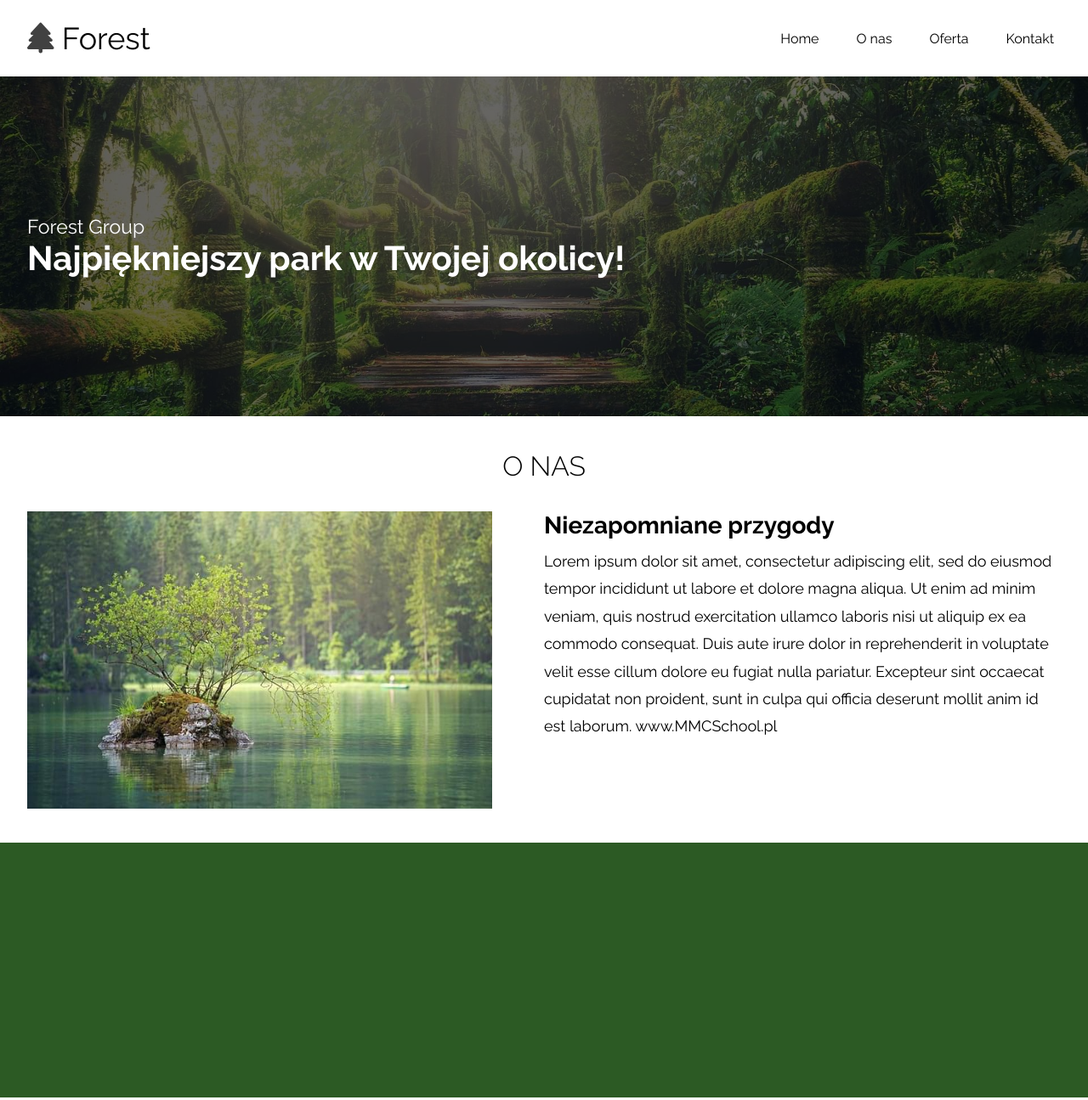
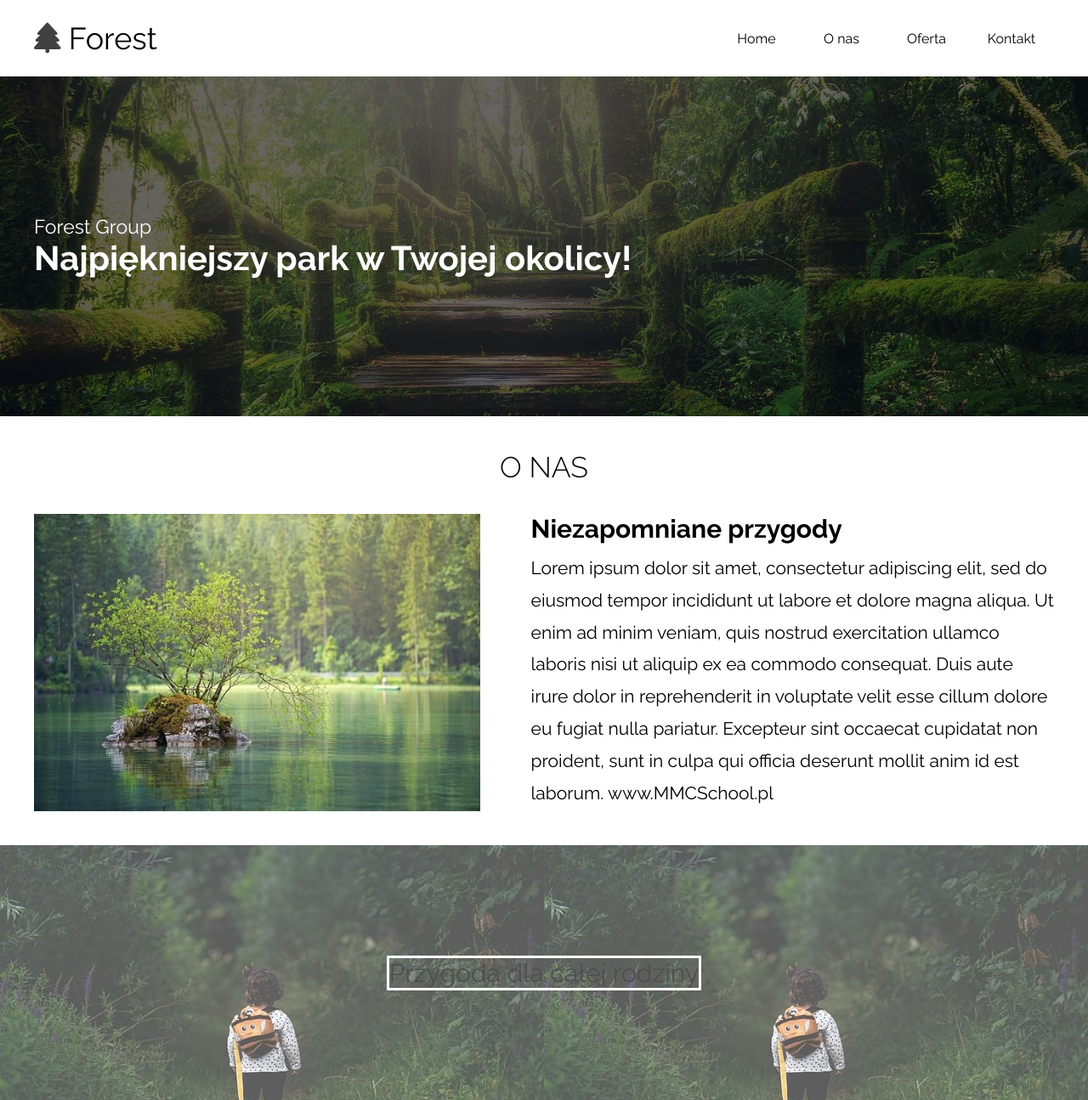
Before and after one commit to Czekol/matura, a website: page index.html in a window 1280 px wide. Shown: the top 1295 px of the page at 85% size. Drawn offline with Linux system fonts and the light colour scheme.

Commit message:
1200px added and started hero img

```diff
--- a/alistTodo.txt
+++ b/alistTodo.txt
@@ -22,3 +22,7 @@ do zrobienia
 - ogarnac te dziwne paddingi w nav desktop ze nie kazde ma te sama width
 - naprawic clampy z height
 - pof z tym zaslanianiem
+
+na pozniej
+
+-
--- a/index.html
+++ b/index.html
@@ -16,7 +16,7 @@
 
 <body>
     <nav class="nav">
-    <div class="big-wrapper">
+    <div class="wrapper">
 
         <a href="#" class="nav__logo">
             <p class="nav__logo-text"><i class="fa-solid fa-tree nav__logo-icon"></i> Forest</p>
@@ -48,7 +48,7 @@
     <header class="header">
         <div class="header__shadow"></div>
 
-        <div class="big-wrapper">
+        <div class="wrapper">
             <div class="header__box-text">
                 <p class="header__box-text-title">Forest Group</p>
                 <h1 class="header__box-text-text">Najpiękniejszy park w Twojej okolicy!</h1>
@@ -59,8 +59,8 @@
     <main class="main">
 
         <section class="about-us">
+            <div class="wrapper">
 
-            <div class="big-wrapper">
                 <div class="about-us__heading">O NAS</div>
 
                 <div class="about-us__box">
@@ -84,7 +84,15 @@
             </div>
         </section>
 
-        <section class="hero-img"></section>
+        <section class="hero-img">
+            <div class="hero-img__shadow"></div>
+            <div class="hero-img__box">
+                <p class="hero-img__box-text">Przygoda dla całej rodziny</p>
+
+                </div>
+            </div>
+
+        </section>
 
     </main>
 
--- a/src/sass/_nav.scss
+++ b/src/sass/_nav.scss
@@ -5,6 +5,7 @@
 	// top: 0;
 	// width: 100%;
 
+	padding: 0 3.2rem;
 
 	z-index: 100;
 	display: flex;
@@ -24,7 +25,6 @@
 	}
 
 	&__burger-btn {
-		padding: 0 3.2rem;
 		color: color.$black;
 		font-size: 3.6rem;
 		z-index: 100;
@@ -84,9 +84,8 @@
 	}
 }
 
-.nav .big-wrapper {
+.nav .wrapper {
 
-	padding-left: 3.2rem;
 	display: flex;
 	justify-content: space-between;
 }
--- a/src/sass/_style.scss
+++ b/src/sass/_style.scss
@@ -8,9 +8,9 @@ body {
 	font-weight: 500;
 }
 
-.big-wrapper {
+.wrapper {
 	margin: 0 auto;
-	max-width: 1400px;
+	max-width: 1200px;
 	width: 100%;
 }
 
@@ -56,10 +56,7 @@ body {
 		}
 	}
 
-	.big-wrapper {
-		margin: 0 auto;
-		max-width: 1400px;
-		width: 100%;
+	.wrapper {
 		height: 100%;
 	}
 }
@@ -79,9 +76,8 @@ body {
 		flex-direction: column;
 		justify-content: center;
 		&-img {
-			margin-inline: auto;
 			width: 100%;
-			height: clamp(225px, 25vh, 325px);
+			height: clamp(225px, 26vh, 325px);
 			object-fit: cover;
 		}
 		&-text {
@@ -124,8 +120,33 @@ body {
 	}
 }
 
+// HERO-IMG
+
 .hero-img {
-	width: 100%;
-	height: 300px;
-	background-color: rgb(44, 90, 36);
+	position: relative;
+	display: flex;
+	justify-content: center;
+	align-items: center;
+	height: 300px; // to height do zmiany
+	background-image: url('/dist/img/mobile-girl.jpg');
+	&__shadow {
+		position: absolute;
+		top: 0;
+		left: 0;
+		bottom: 0;
+		right: 0;
+		background-color: #ffffff4f;
+	}
+
+	&__box {
+		// max-width: 900px;
+		// width: 100%;
+		border: 3px solid color.$white;
+		&-text {
+			font-size: 3rem;
+		}
+	}
 }
+
+
+// to do zmiany tu duzo bo na odwal to bylo robione losowe jednostki
--- a/src/sass/rwd/_large.scss
+++ b/src/sass/rwd/_large.scss
@@ -18,15 +18,15 @@
 			height: 100%;
 
 			&-link {
-				padding: 1rem 2.2rem;
 				display: flex;
 				align-items: center;
 				justify-content: center;
+				width: 100px;
 				font-size: 1.6rem;
 				transition: background-color 0.3s;
 
 				&:last-child {
-					padding-right: 3rem;
+					padding-right: 0rem;
 				}
 
 				&:hover {
@@ -45,8 +45,7 @@
 		}
 	}
 
-	.nav .big-wrapper {
-		padding: 0 1rem 0 3.2rem;
+	.nav .wrapper {
 		height: 100%;
 	}
 
@@ -74,19 +73,20 @@
 
 		&__box {
 			flex-direction: row;
-			justify-content: space-between;
-			align-items: flex-start;
+			// justify-content: space-between;
+			// align-items: flex-start;
 
 			&-img {
-				width: 45%;
 				min-height: 350px;
+				width: calc(50% - 6rem);
+				margin-right: 6rem;
 			}
 
 			&-text {
-				width: 50%;
 				&-title {
 					margin: 0 0 1rem;
 					font-size: 2.8rem;
+					text-align: left;
 				}
 
 				&-text {
@@ -97,3 +97,24 @@
 		}
 	}
 }
+
+@media (width >= 1200px) {
+	.about-us {
+		&__heading {
+			font-size: 3.4rem;
+		}
+
+		&__box {
+			&-text {
+				&-title {
+					font-size: 3rem;
+				}
+
+				&-text {
+					font-size: 2.1rem;
+					line-height: 1.8;
+				}
+			}
+		}
+	}
+}
--- a/src/sass/rwd/_medium.scss
+++ b/src/sass/rwd/_medium.scss
@@ -41,7 +41,7 @@
 		&__box {
 
 			&-img {
-				width: 50%;
+				width: 60%;
 			}
 			&-text {
 				&-title {
--- a/src/sass/rwd/_small.scss
+++ b/src/sass/rwd/_small.scss
@@ -2,8 +2,13 @@
 	.about-us {
 		&__box {
 			&-img {
-				margin: 0;
+				margin-inline: auto;
 				width: 70%;
+			}
+			&-text {
+				&-title {
+					text-align: center;
+				}
 			}
 		}
 	}
```
Also changed, not shown: dist/css/main.min.css, 2 other files.
